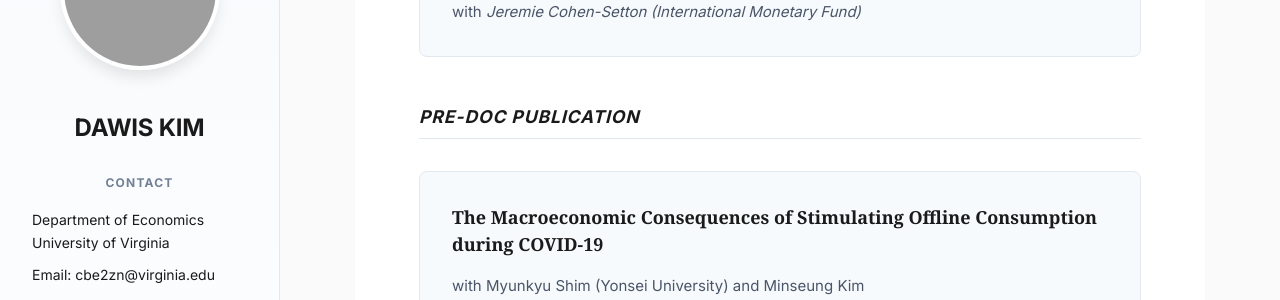
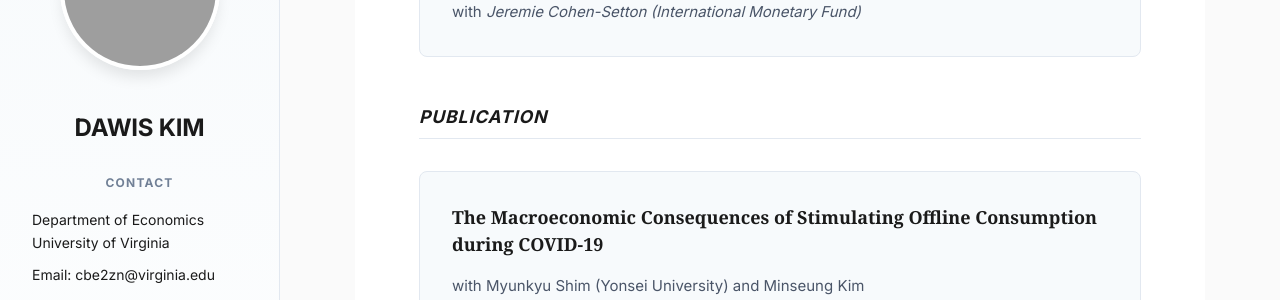
Before and after one commit to davidkim5707/website, a Jekyll site: the page built from index.md, in a window 1280 px wide and 900 px high, scrolled down 1533 px. Shown: the part 154-454 px from the top of the window. Built offline with Jekyll 4.4.1, drawn with Linux system fonts in a browser that asks for light colours; some web fonts are replaced; grey boxes are pictures that could not be loaded.

Commit message:
Rename PRE-DOC PUBLICATION to PUBLICATION
Simplify section name from "PRE-DOC PUBLICATION" to "PUBLICATION"

🤖 Generated with [Claude Code](https://claude.com/claude-code)

Co-Authored-By: Claude <noreply@anthropic.com>

```diff
--- a/index.md
+++ b/index.md
@@ -55,7 +55,7 @@ title: About
   <dd>with <em>Jeremie Cohen-Setton (International Monetary Fund)</em></dd>
 </dl>
 
-## _PRE-DOC PUBLICATION_
+## _PUBLICATION_
 
 <dl>
   <dt><a href="https://www.tandfonline.com/doi/full/10.1080/1226508X.2021.1875868">The Macroeconomic Consequences of Stimulating Offline Consumption during COVID-19</a></dt>
```
